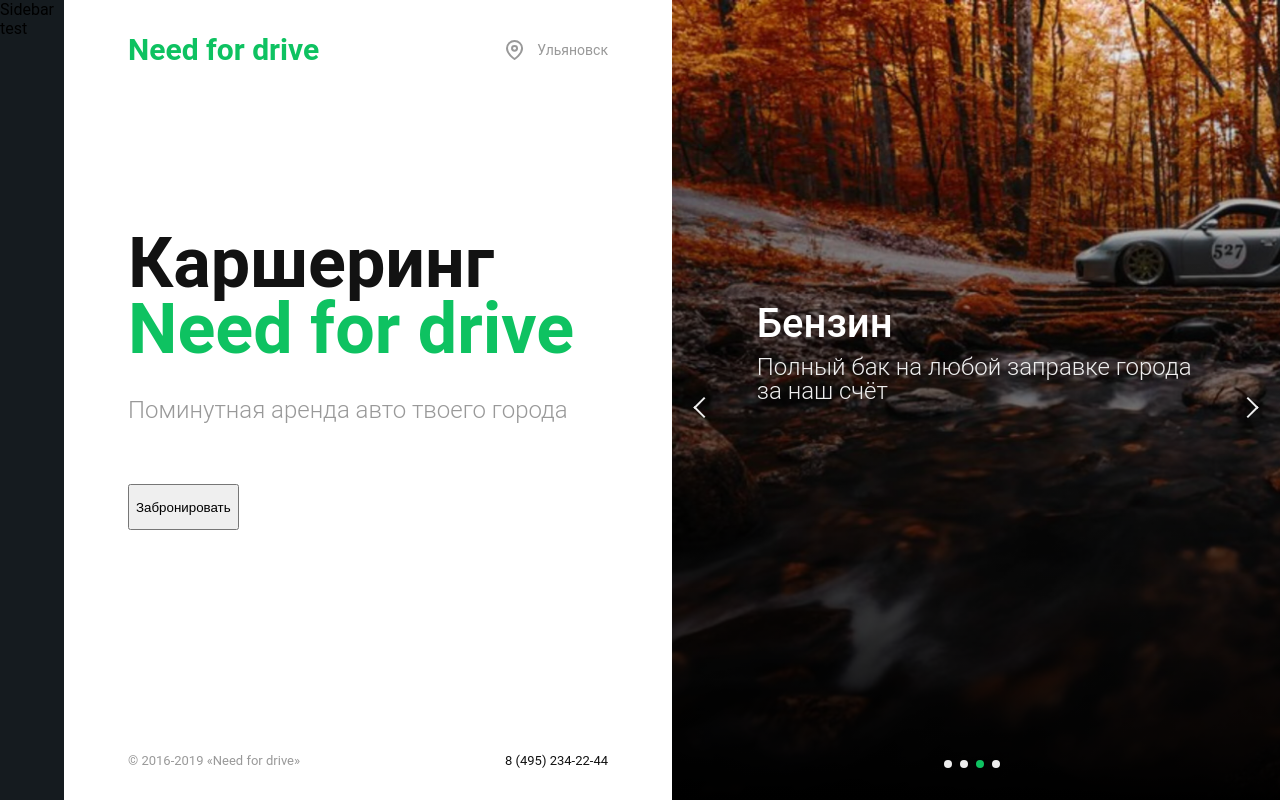
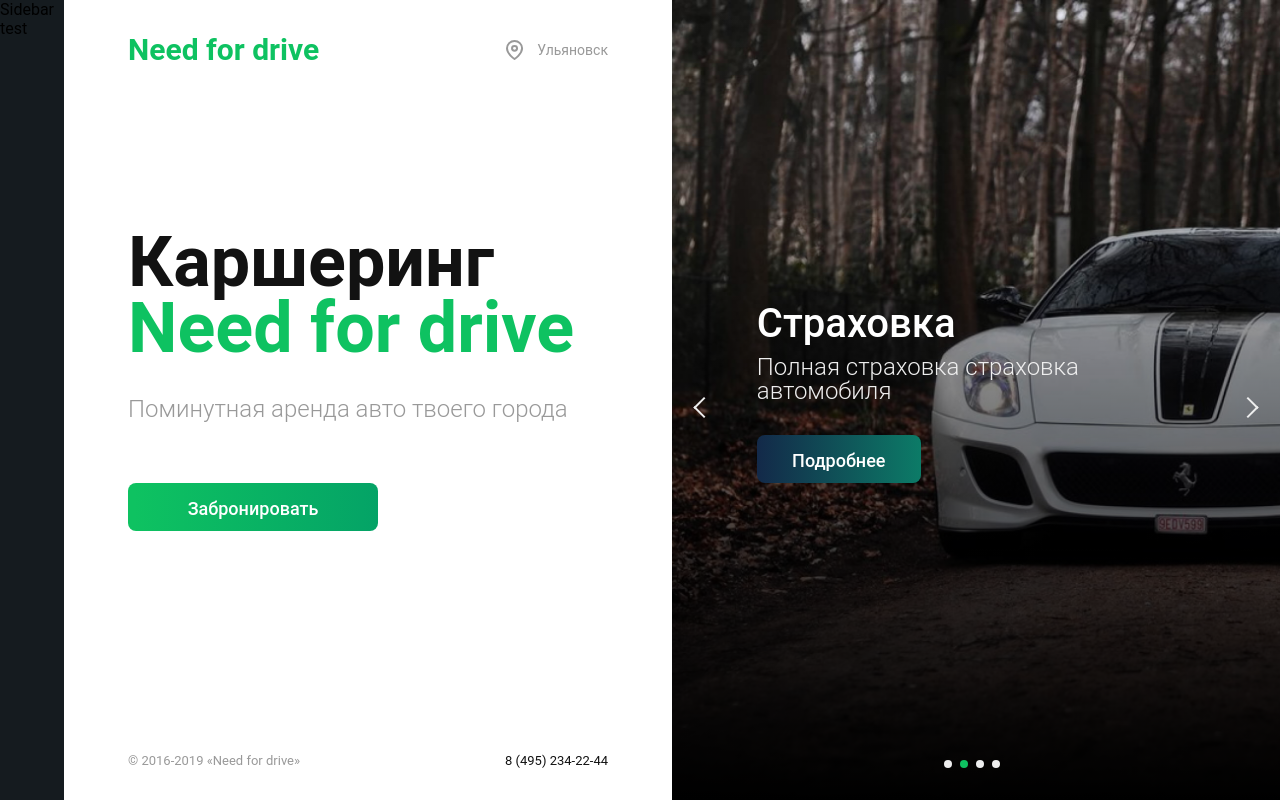
Before and after one commit to EvsEv/react_carsharing, a React (Create React App) app: page /#/ in a window 1280 px wide. Built offline with nearby package versions, Linux system fonts and the light colour scheme.

Commit message:
v-1 created Button and Preloader components

```diff
--- a/package.json
+++ b/package.json
@@ -7,6 +7,7 @@
     "@testing-library/react": "^11.2.5",
     "@testing-library/user-event": "^12.8.3",
     "node-sass": "^4.14.1",
+    "prop-types": "^15.7.2",
     "react": "^17.0.1",
     "react-dom": "^17.0.1",
     "react-router-dom": "^5.2.0",
--- a/src/assets/styles/variables.sass
+++ b/src/assets/styles/variables.sass
@@ -4,6 +4,7 @@ $lightBlack: #151b1f
 $darkGrey: #999999
 $lightGrey: #eeeeee
 $mainAccent: #0ec261
+$secondAccent: #039F67
 $white: #ffffff
 
 //animations & transitions
--- a/src/components/Button/Button.js
+++ b/src/components/Button/Button.js
@@ -1,5 +1,38 @@
-import React from "react";
+import React, { useState } from "react";
+import propTypes from "prop-types";
+import { Link } from "react-router-dom";
+import { Preloader } from "../Preloader/Preloader";
 
-export const Button = () => {
-    return <button>button test</button>;
+import styles from "./button.module.sass";
+
+const Button = ({ text, link, style }) => {
+    const [isLoading, setIsloading] = useState(false);
+
+    const classes =
+        (style &&
+            [styles.default]
+                .concat(style.map((element) => styles[element]))
+                .join(" ")) ||
+        styles.default;
+    const content = isLoading ? <Preloader /> : text;
+
+    return (
+        <Link to={link} className={classes} onClick={() => setIsloading(true)}>
+            {content}
+        </Link>
+    );
 };
+
+Button.propTypes = {
+    text: propTypes.string.isRequired,
+    link: propTypes.string.isRequired,
+    style: propTypes.arrayOf([
+        "more",
+        "color-0",
+        "color-1",
+        "color-2",
+        "color-3",
+    ]),
+};
+
+export default Button;
--- /dev/null
+++ b/src/components/Button/button.module.sass
@@ -0,0 +1,61 @@
+@import ../../assets/styles/variables
+
+.default
+  font-weight: 500
+  font-size: 18px
+  line-height: 21px
+  text-decoration: none
+  text-align: center
+  color: $white
+  width: 250px
+  height: 48px
+  padding: 15px 0 11px 0
+  margin-top: 60px
+  box-sizing: border-box
+  display: block
+  position: relative
+
+  &::before
+    content: ""
+    width: 100%
+    height: 100%
+    background: linear-gradient(90deg, $mainAccent 2.61%, $secondAccent 112.6%)
+    border-radius: 8px
+    background-blend-mode: normal
+    position: absolute
+    top: 0
+    left: 0
+    z-index: -1
+    transition: all $short ease
+
+  &:hover, &:target
+    &::before
+      filter: brightness(0.9)
+
+  &:active
+    &::before
+      filter: brightness(0.8)
+
+.more
+  width: 164px
+  margin-top: 32px
+
+  &::before
+  border-radius: 4px
+
+.color-0
+  &::before
+    background: linear-gradient(90deg, #13493F 0%, #0C7B1B 100%)
+
+
+.color-1
+  &::before
+    background: linear-gradient(90deg, #132949 0%, #0C7B67 100%)
+
+.color-2
+  &::before
+    background: linear-gradient(90deg, #493013 0%, #7B0C3B 100%)
+
+.color-3
+  &::before
+    background: linear-gradient(90deg, #281349 0%, #720C7B 100%)
--- /dev/null
+++ b/src/components/Preloader/Preloader.js
@@ -0,0 +1,7 @@
+import React from "react";
+
+import styles from "./preloader.module.sass";
+
+export const Preloader = () => {
+    return <div className={styles.spinner}></div>;
+};
--- /dev/null
+++ b/src/components/Preloader/preloader.module.sass
@@ -0,0 +1,18 @@
+.spinner
+  display: inline
+  width: 24px
+  height: 24px
+  border: 3px solid #f5f6f8
+  border-right-color: transparent
+  border-radius: 50%
+  position: absolute
+  top: 50%
+  left: 50%
+  animation: spin 1s infinite ease
+
+
+@keyframes spin
+  0%
+    transform: translate(-50%, -50%) rotate(45deg)
+  100%
+    transform: translate(-50%, -50%) rotate(405deg)
--- a/src/components/Slider/Slider.js
+++ b/src/components/Slider/Slider.js
@@ -2,6 +2,7 @@ import React from "react";
 import SlickSlider from "react-slick";
 
 import "../../assets/styles/slick-slider.sass";
+import Button from "../Button/Button";
 import styles from "./slider.module.sass";
 
 export const Slider = ({ slides }) => {
@@ -13,7 +14,7 @@ export const Slider = ({ slides }) => {
         draggable: true,
         speed: 500,
         autoplay: true,
-        autoplaySpeed: 2000,
+        autoplaySpeed: 3000,
         slidesToShow: 1,
         slidesToScroll: 1,
     };
@@ -25,13 +26,18 @@ export const Slider = ({ slides }) => {
             customPaging={() => <button></button>}
             appendDots={(dots) => <ul className="dots">{dots}</ul>}
         >
-            {slides.map((slide) => (
+            {slides.map((slide, idx) => (
                 <div key={slide.title}>
                     <div className={styles.information}>
                         <h3 className={styles.title}>{slide.title}</h3>
                         <p className={styles.description}>
                             {slide.description}
                         </p>
+                        <Button
+                            text="Подробнее"
+                            link={slide.link}
+                            style={["more", `color-${idx}`]}
+                        />
                     </div>
                     <picture className={styles.image}>
                         <img src={slide.image} />
--- a/src/layouts/MainLayout/MainLayout.js
+++ b/src/layouts/MainLayout/MainLayout.js
@@ -19,21 +19,25 @@ export const MainLayout = () => {
             description:
                 "Оставляйте машину на платных городских парковках и разрешенных местах, не нарушая ПДД, а также в аэропортах.",
             image: parkingImage,
+            link: "#",
         },
         {
             title: "Страховка",
             description: "Полная страховка страховка автомобиля",
             image: insuranceImage,
+            link: "#",
         },
         {
             title: "Бензин",
             description: "Полный бак на любой заправке города за наш счёт",
             image: fuelImage,
+            link: "#",
         },
         {
             title: "Обслуживание",
             description: "Автомобиль проходит еженедельное ТО",
             image: serviceImage,
+            link: "#",
         },
     ];
 
--- a/src/pages/MainPage/MainPage.js
+++ b/src/pages/MainPage/MainPage.js
@@ -1,4 +1,5 @@
 import React from "react";
+import Button from "../../components/Button/Button";
 
 import styles from "./main-page.module.sass";
 
@@ -11,8 +12,7 @@ export const MainPage = () => {
             <h2 className={styles.description}>
                 Поминутная аренда авто твоего города
             </h2>
-            {/* temporary button, which will be added from ui-kit */}
-            <button>Забронировать</button>
+            <Button text="Забронировать" link="/order" />
         </main>
     );
 };
```
